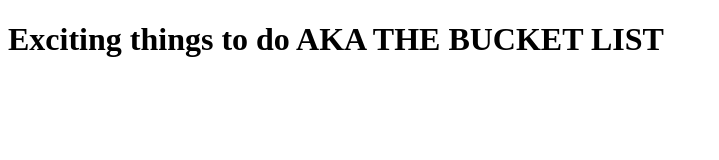
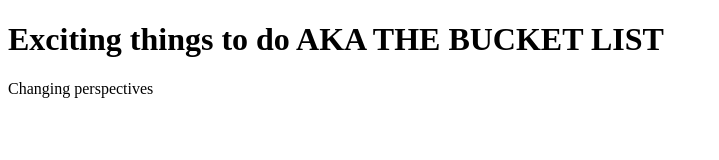
Before and after one commit to HezronS/professional.github.io, a plain HTML site: page index.html in a window 1280 px wide. Shown: the whole page, without its empty margins (0-719 px from the left). Drawn offline with Linux system fonts and the light colour scheme.

Commit message:
adding body

```diff
--- a/index.html
+++ b/index.html
@@ -2,5 +2,7 @@
 <!DOCTYPE html>
 <html>
   <h1> Exciting things to do AKA THE BUCKET LIST </h1>
-
+  <body>
+     Changing perspectives
+  </body>
 </html>
```
